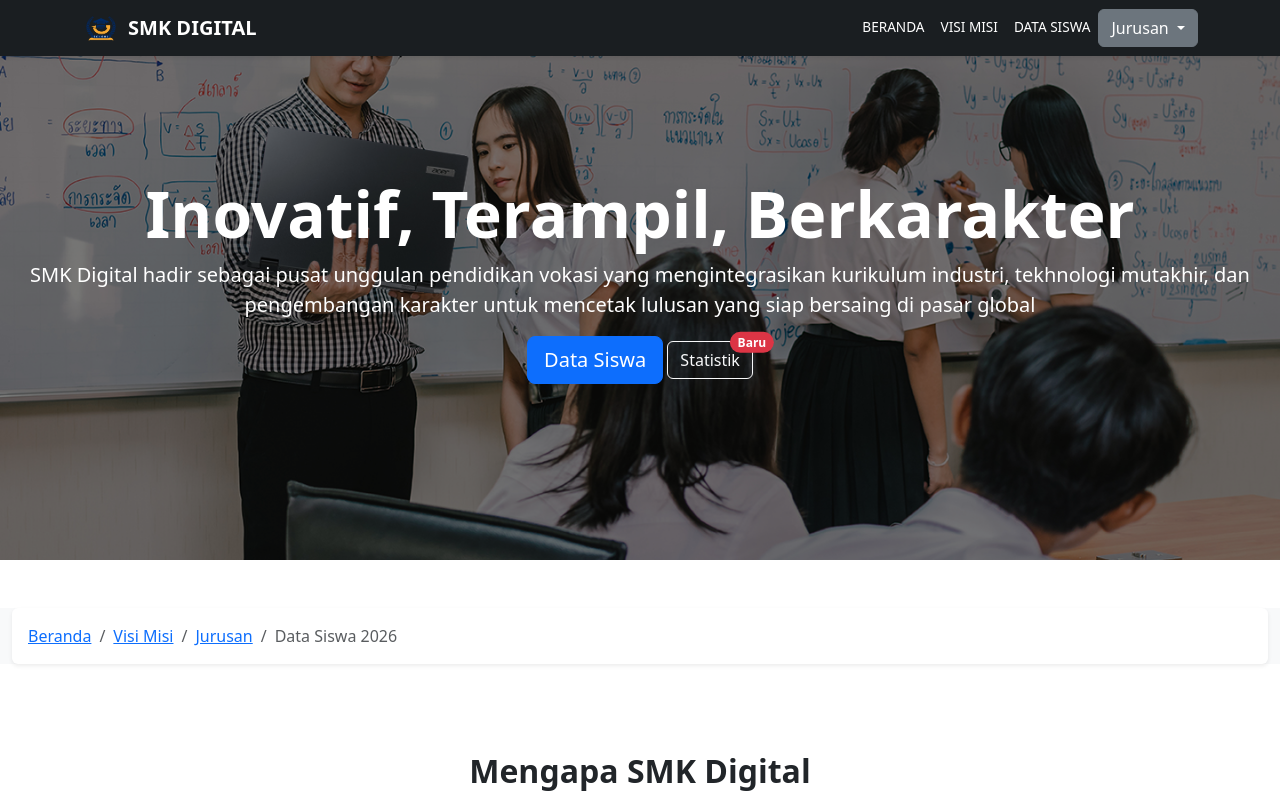
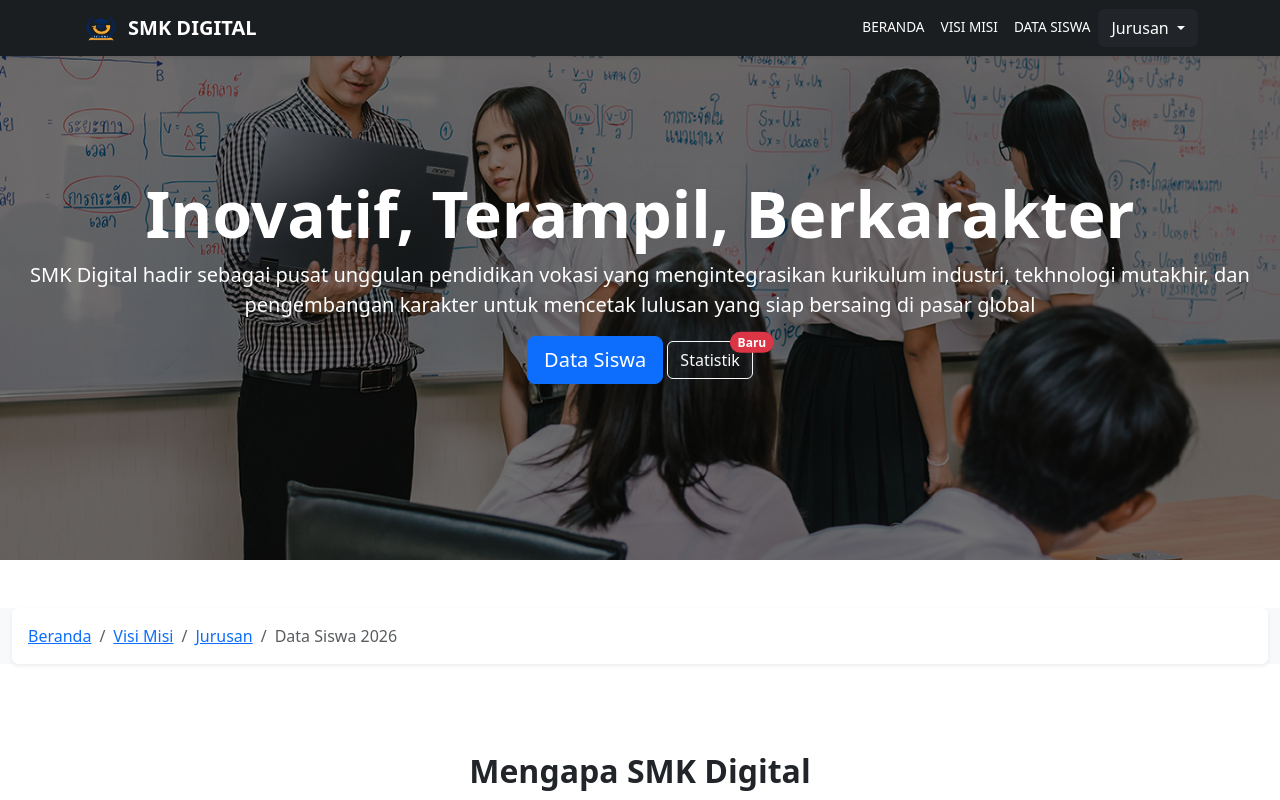
Before and after one commit to indahkhoirunnisa3625-arch/tugas2-bootstrap, a plain HTML site: page index.html in a window 1280 px wide. Shown: the top 800 px of the page. Drawn offline with nearby package versions, Linux system fonts and the light colour scheme.

Commit message:
Update index.html

```diff
--- a/index.html
+++ b/index.html
@@ -66,7 +66,7 @@
 
         <!--Dropdown-->
         <div class="dropdown">
-        <button class="btn btn-secondary dropdown-toggle" type="button" data-bs-toggle="dropdown" aria-expanded="false">
+        <button class="btn btn-dark dropdown-toggle" type="button" data-bs-toggle="dropdown" aria-expanded="false">
             Jurusan
         </button>
         <ul class="dropdown-menu">
@@ -78,7 +78,7 @@
             <hr>
             <li><a class="dropdown-item" href="#jurusan">LIHAT SEMUA</a></li>
         </ul>
-        </div></li>
+        </div>
       </ul>
       </div>
     </div>
```
